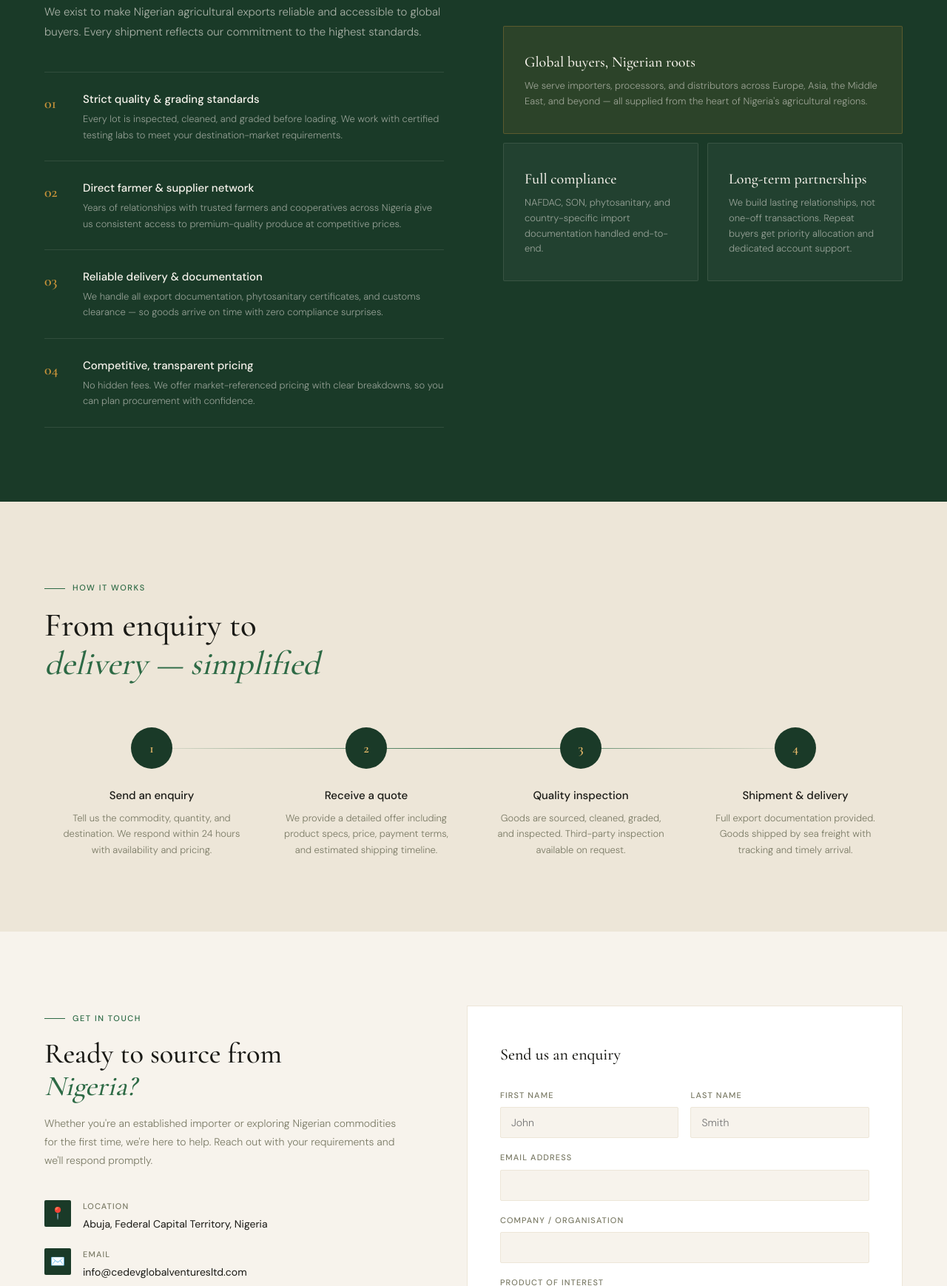
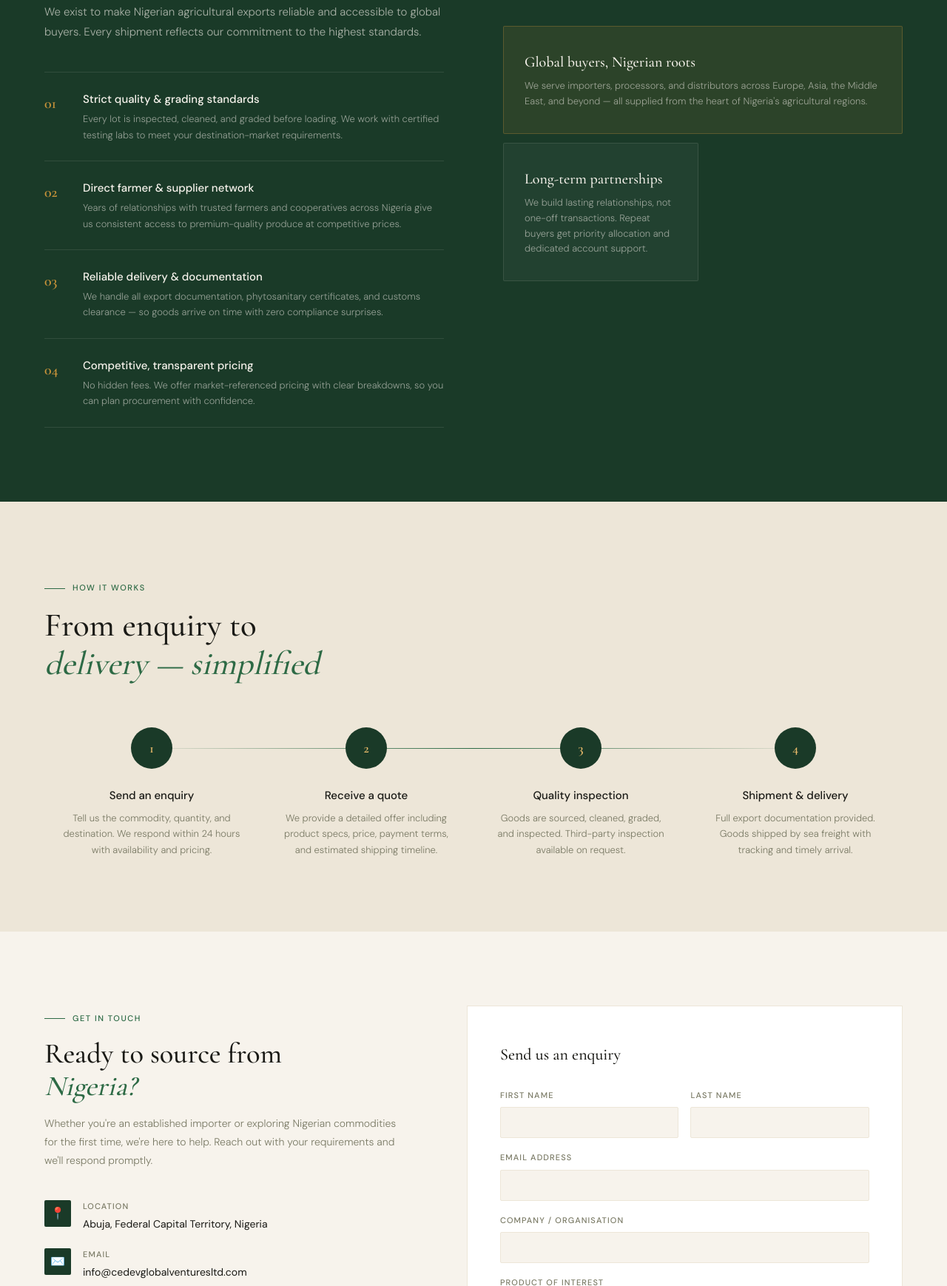
Before and after one commit to ThaVip/cedevglobal-website, a plain HTML site: page index.html in a window 1280 px wide. Shown: the part 2461-4199 px from the top of the page at 74% size. Drawn offline with nearby package versions, Linux system fonts and the light colour scheme.

Commit message:
Remove compliance section and update input fields
Removed compliance section and updated input fields to remove placeholders.

```diff
--- a/index.html
+++ b/index.html
@@ -354,11 +354,6 @@
     </div>
     <div class="why-box">
 
-      <h5>Full compliance</h5>
-      <p>NAFDAC, SON, phytosanitary, and country-specific import documentation handled end-to-end.</p>
-    </div>
-    <div class="why-box">
-
       <h5>Long-term partnerships</h5>
       <p>We build lasting relationships, not one-off transactions. Repeat buyers get priority allocation and dedicated account support.</p>
     </div>
@@ -448,11 +443,11 @@
       <div class="form-row">
         <div class="form-group">
           <label for="first-name">First name</label>
-          <input id="first-name" type="text" name="first-name" placeholder="John" required />
+          <input id="first-name" type="text" name="first-name" required />
         </div>
         <div class="form-group">
           <label for="last-name">Last name</label>
-          <input id="last-name" type="text" name="last-name" placeholder="Smith" required />
+          <input id="last-name" type="text" name="last-name" required />
         </div>
       </div>
       <div class="form-group">
```
